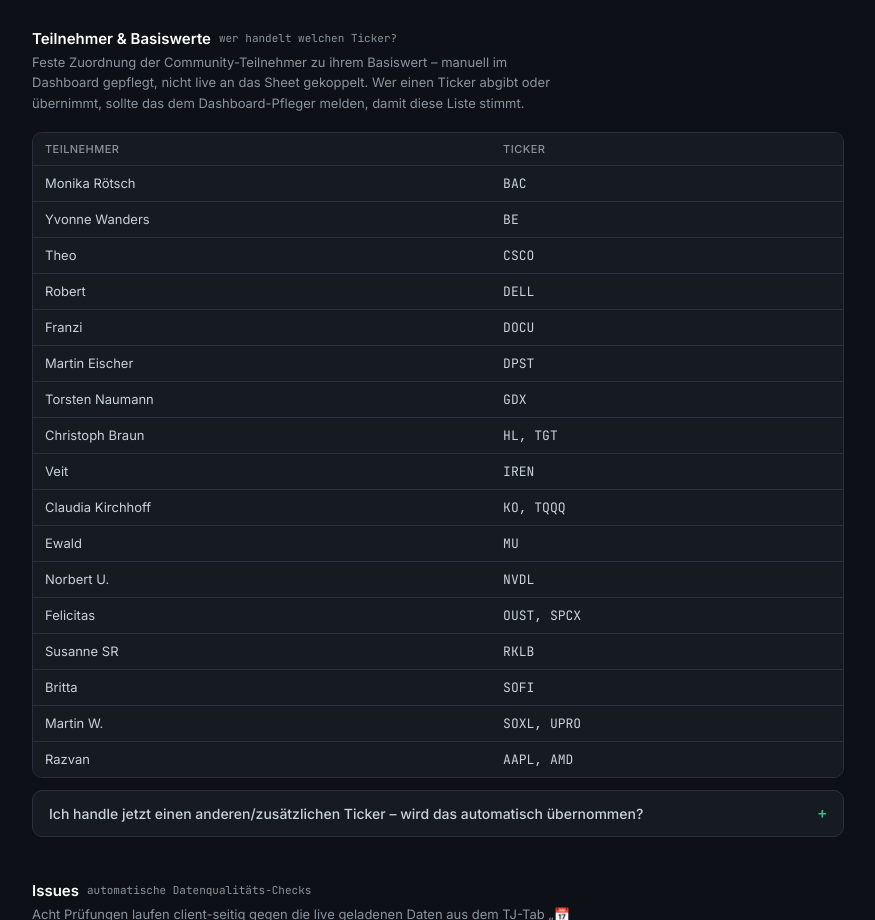
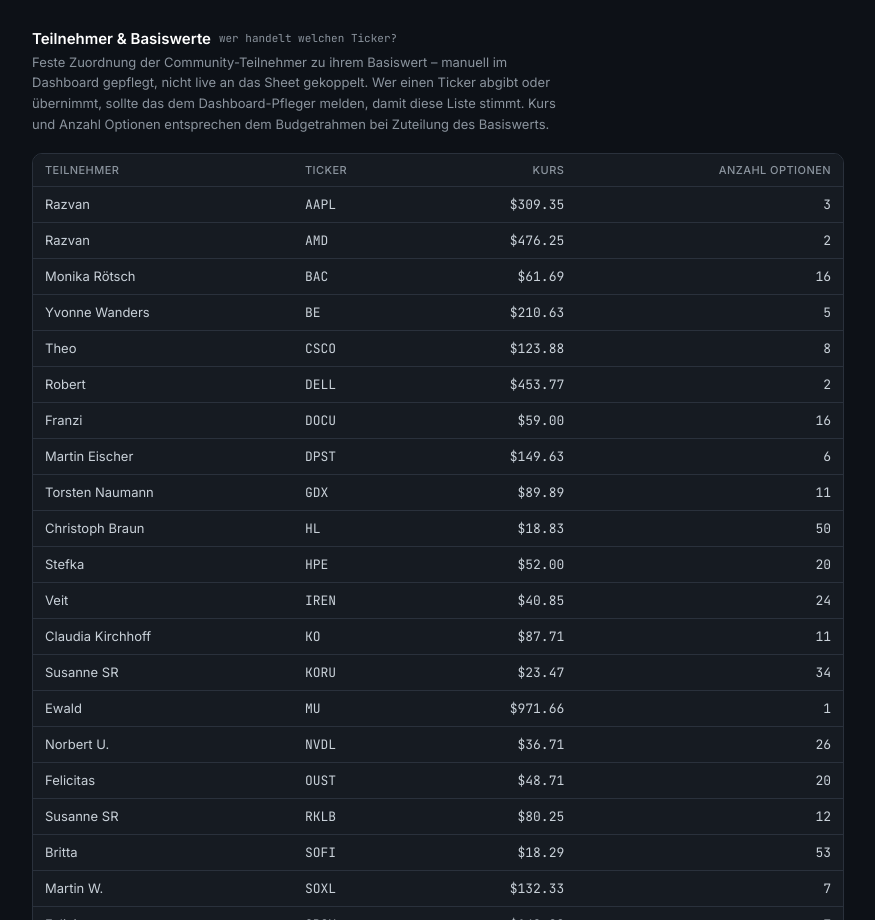
Before and after one commit to veitdschmitt-19/cashflow-community-faq, a plain HTML site: page index.html in a window 1280 px wide. Shown: the part 1880-2800 px from the top of the page, without its empty margins (202-1077 px from the left). Drawn offline with Linux system fonts and the light colour scheme.

Commit message:
Add files via upload

```diff
--- a/index.html
+++ b/index.html
@@ -201,6 +201,8 @@
     white-space:nowrap;
   }
   td.name{font-family:'Inter',sans-serif;color:var(--text);}
+  td.num{text-align:right;font-variant-numeric:tabular-nums;}
+  th.num{text-align:right;}
   tr:last-child td{border-bottom:none;}
   tr:hover td{background:var(--surface-2);}
 
@@ -278,9 +280,9 @@
         </div>
       </details>
       <details class="faq-item">
-        <summary>Werden nur die Trades der 22 festen Teilnehmer gezählt?</summary>
+        <summary>Werden nur die Trades der 24 festen Teilnehmer-Zuordnungen gezählt?</summary>
         <div class="faq-a">
-          <p>Nein, nicht überall: Die Auswertungen zu <strong>Prämieneinnahmen</strong>, <strong>Weekly/Monthly</strong> und <strong>Delta-Performance</strong> werten grundsätzlich alle Zeilen im TJ-Tab aus, unabhängig von einer Teilnehmerzuordnung. Nur der Tab <strong>Teilnehmer &amp; Basiswerte</strong> arbeitet mit der festen 22er-Liste – und im <strong>Issues</strong>-Tab prüft genau deshalb ein eigener Check, ob es Ticker ohne Teilnehmer-Zuordnung gibt.</p>
+          <p>Nein, nicht überall: Die Auswertungen zu <strong>Prämieneinnahmen</strong>, <strong>Weekly/Monthly</strong> und <strong>Delta-Performance</strong> werten grundsätzlich alle Zeilen im TJ-Tab aus, unabhängig von einer Teilnehmerzuordnung. Nur der Tab <strong>Teilnehmer &amp; Basiswerte</strong> arbeitet mit der festen 24er-Liste – und im <strong>Issues</strong>-Tab prüft genau deshalb ein eigener Check, ob es Ticker ohne Teilnehmer-Zuordnung gibt.</p>
         </div>
       </details>
       <details class="faq-item">
@@ -398,7 +400,7 @@
       <details class="faq-item">
         <summary>Wie werden „Offene CSP-Rücklage" und „Gehaltene Aktien" berechnet?</summary>
         <div class="faq-a">
-          <p>CSP-Rücklage = Strike × 100 × Anzahl Kontrakte, für alle PUT-Positionen mit Auslaufdatum nach heute. Gehaltene Aktien stammen aus dem Tab „🔄 Aktien im Cashflowcycle" (Anzahl × Ø-Einstiegspreis). Beides wird über alle 22 Teilnehmer hinweg aggregiert.</p>
+          <p>CSP-Rücklage = Strike × 100 × Anzahl Kontrakte, für alle PUT-Positionen mit Auslaufdatum nach heute. Gehaltene Aktien stammen aus dem Tab „🔄 Aktien im Cashflowcycle" (Anzahl × Ø-Einstiegspreis). Beides wird über alle 24 Teilnehmer-Zuordnungen hinweg aggregiert.</p>
         </div>
       </details>
     </div>
@@ -407,28 +409,35 @@
   <!-- ============ TEILNEHMER & BASISWERTE ============ -->
   <section id="teilnehmer">
     <h2>Teilnehmer &amp; Basiswerte <span class="tag">wer handelt welchen Ticker?</span></h2>
-    <p class="hint">Feste Zuordnung der Community-Teilnehmer zu ihrem Basiswert – manuell im Dashboard gepflegt, nicht live an das Sheet gekoppelt. Wer einen Ticker abgibt oder übernimmt, sollte das dem Dashboard-Pfleger melden, damit diese Liste stimmt.</p>
+    <p class="hint">Feste Zuordnung der Community-Teilnehmer zu ihrem Basiswert – manuell im Dashboard gepflegt, nicht live an das Sheet gekoppelt. Wer einen Ticker abgibt oder übernimmt, sollte das dem Dashboard-Pfleger melden, damit diese Liste stimmt. Kurs und Anzahl Optionen entsprechen dem Budgetrahmen bei Zuteilung des Basiswerts.</p>
     <div class="datatable-wrap">
       <table>
-        <thead><tr><th>Teilnehmer</th><th>Ticker</th></tr></thead>
+        <thead><tr><th>Teilnehmer</th><th>Ticker</th><th class="num">Kurs</th><th class="num">Anzahl Optionen</th></tr></thead>
         <tbody>
-          <tr><td class="name">Monika Rötsch</td><td>BAC</td></tr>
-          <tr><td class="name">Yvonne Wanders</td><td>BE</td></tr>
-          <tr><td class="name">Theo</td><td>CSCO</td></tr>
-          <tr><td class="name">Robert</td><td>DELL</td></tr>
-          <tr><td class="name">Franzi</td><td>DOCU</td></tr>
-          <tr><td class="name">Martin Eischer</td><td>DPST</td></tr>
-          <tr><td class="name">Torsten Naumann</td><td>GDX</td></tr>
-          <tr><td class="name">Christoph Braun</td><td>HL, TGT</td></tr>
-          <tr><td class="name">Veit</td><td>IREN</td></tr>
-          <tr><td class="name">Claudia Kirchhoff</td><td>KO, TQQQ</td></tr>
-          <tr><td class="name">Ewald</td><td>MU</td></tr>
-          <tr><td class="name">Norbert U.</td><td>NVDL</td></tr>
-          <tr><td class="name">Felicitas</td><td>OUST, SPCX</td></tr>
-          <tr><td class="name">Susanne SR</td><td>RKLB</td></tr>
-          <tr><td class="name">Britta</td><td>SOFI</td></tr>
-          <tr><td class="name">Martin W.</td><td>SOXL, UPRO</td></tr>
-          <tr><td class="name">Razvan</td><td>AAPL, AMD</td></tr>
+          <tr><td class="name">Razvan</td><td>AAPL</td><td class="num">$309.35</td><td class="num">3</td></tr>
+          <tr><td class="name">Razvan</td><td>AMD</td><td class="num">$476.25</td><td class="num">2</td></tr>
+          <tr><td class="name">Monika Rötsch</td><td>BAC</td><td class="num">$61.69</td><td class="num">16</td></tr>
+          <tr><td class="name">Yvonne Wanders</td><td>BE</td><td class="num">$210.63</td><td class="num">5</td></tr>
+          <tr><td class="name">Theo</td><td>CSCO</td><td class="num">$123.88</td><td class="num">8</td></tr>
+          <tr><td class="name">Robert</td><td>DELL</td><td class="num">$453.77</td><td class="num">2</td></tr>
+          <tr><td class="name">Franzi</td><td>DOCU</td><td class="num">$59.00</td><td class="num">16</td></tr>
+          <tr><td class="name">Martin Eischer</td><td>DPST</td><td class="num">$149.63</td><td class="num">6</td></tr>
+          <tr><td class="name">Torsten Naumann</td><td>GDX</td><td class="num">$89.89</td><td class="num">11</td></tr>
+          <tr><td class="name">Christoph Braun</td><td>HL</td><td class="num">$18.83</td><td class="num">50</td></tr>
+          <tr><td class="name">Stefka</td><td>HPE</td><td class="num">$52.00</td><td class="num">20</td></tr>
+          <tr><td class="name">Veit</td><td>IREN</td><td class="num">$40.85</td><td class="num">24</td></tr>
+          <tr><td class="name">Claudia Kirchhoff</td><td>KO</td><td class="num">$87.71</td><td class="num">11</td></tr>
+          <tr><td class="name">Susanne SR</td><td>KORU</td><td class="num">$23.47</td><td class="num">34</td></tr>
+          <tr><td class="name">Ewald</td><td>MU</td><td class="num">$971.66</td><td class="num">1</td></tr>
+          <tr><td class="name">Norbert U.</td><td>NVDL</td><td class="num">$36.71</td><td class="num">26</td></tr>
+          <tr><td class="name">Felicitas</td><td>OUST</td><td class="num">$48.71</td><td class="num">20</td></tr>
+          <tr><td class="name">Susanne SR</td><td>RKLB</td><td class="num">$80.25</td><td class="num">12</td></tr>
+          <tr><td class="name">Britta</td><td>SOFI</td><td class="num">$18.29</td><td class="num">53</td></tr>
+          <tr><td class="name">Martin W.</td><td>SOXL</td><td class="num">$132.33</td><td class="num">7</td></tr>
+          <tr><td class="name">Felicitas</td><td>SPCX</td><td class="num">$140.00</td><td class="num">7</td></tr>
+          <tr><td class="name">Christoph Braun</td><td>TGT</td><td class="num">$154.48</td><td class="num">6</td></tr>
+          <tr><td class="name">Claudia Kirchhoff</td><td>TQQQ</td><td class="num">$72.03</td><td class="num">13</td></tr>
+          <tr><td class="name">Martin W.</td><td>UPRO</td><td class="num">$154.53</td><td class="num">6</td></tr>
         </tbody>
       </table>
     </div>
@@ -469,7 +478,7 @@
       </div>
       <div class="issue">
         <div class="name"><span class="num">06</span>Ticker ohne Teilnehmer-Zuordnung</div>
-        <div class="desc">Es wurden Trades zu einem Ticker erfasst, der keinem der 22 festen Teilnehmer zugeordnet ist (siehe Tab „Teilnehmer &amp; Basiswerte").</div>
+        <div class="desc">Es wurden Trades zu einem Ticker erfasst, der keiner der 24 festen Teilnehmer-Zuordnungen entspricht (siehe Tab „Teilnehmer &amp; Basiswerte").</div>
       </div>
       <div class="issue">
         <div class="name"><span class="num">07</span>Mögliche Duplikate</div>
@@ -623,7 +632,7 @@
       <details class="faq-item">
         <summary>Wann ist der nächste gemeinsame Live-Call zum Thema Weekly/Monthly?</summary>
         <div class="faq-a">
-          <p>Montag, 28. September, im Anschluss an den Stammtisch, gegen ca. 21:30 Uhr CET.</p>
+          <p>Montag, 7. September, im Anschluss an den Stammtisch, gegen ca. 21:30 Uhr CET.</p>
         </div>
       </details>
       <details class="faq-item">
```
